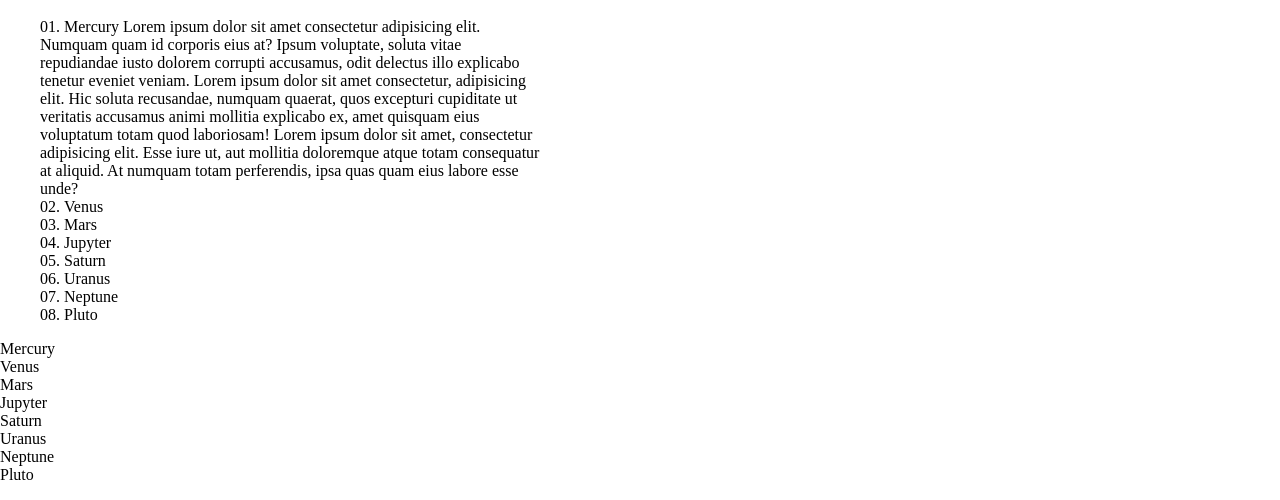
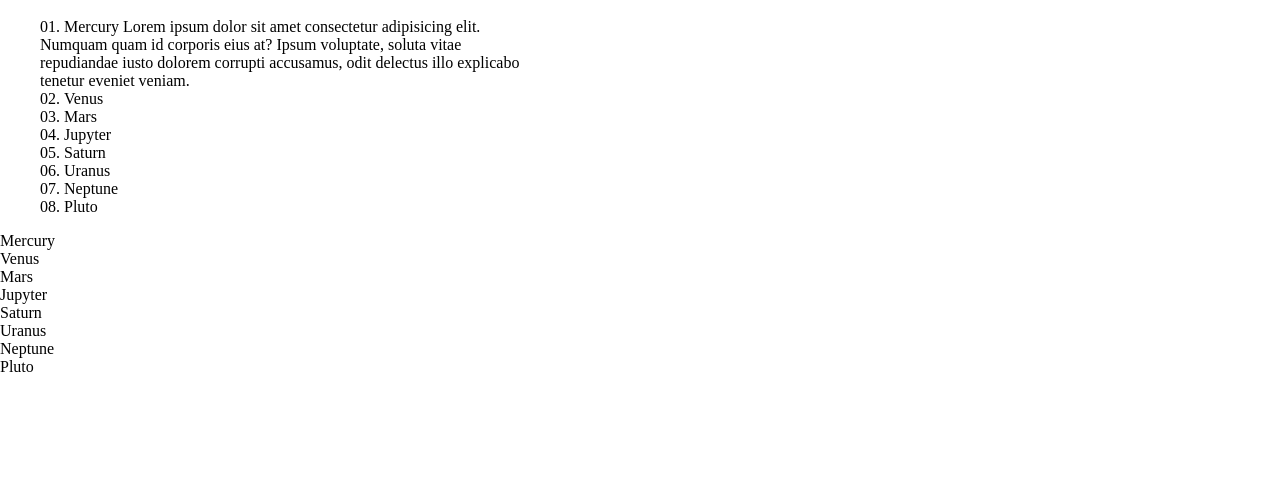
Before and after one commit to baskpann/front-end-course, a plain HTML site: page css-course/index.html in a window 1280 px wide. Shown: the part 421-921 px from the top of the page. After the commit the page ends 813 px from the top, so only its background shows below. Drawn offline with Linux system fonts and the light colour scheme.

Commit message:
update progress css-course/README.md

```diff
--- a/css-course/index.html
+++ b/css-course/index.html
@@ -25,7 +25,7 @@
         </p>
         <h1>Planets</h1>
         <ol id="ordered_list">
-            <li>Mercury Lorem ipsum dolor sit amet consectetur adipisicing elit. Numquam quam id corporis eius at? Ipsum voluptate, soluta vitae repudiandae iusto dolorem corrupti accusamus, odit delectus illo explicabo tenetur eveniet veniam. Lorem ipsum dolor sit amet consectetur, adipisicing elit. Hic soluta recusandae, numquam quaerat, quos excepturi cupiditate ut veritatis accusamus animi mollitia explicabo ex, amet quisquam eius voluptatum totam quod laboriosam! Lorem ipsum dolor sit amet, consectetur adipisicing elit. Esse iure ut, aut mollitia doloremque atque totam consequatur at aliquid. At numquam totam perferendis, ipsa quas quam eius labore esse unde?</li>
+            <li>Mercury Lorem ipsum dolor sit amet consectetur adipisicing elit. Numquam quam id corporis eius at? Ipsum voluptate, soluta vitae repudiandae iusto dolorem corrupti accusamus, odit delectus illo explicabo tenetur eveniet veniam.</li>
             <li>Venus</li>
             <li>Mars</li>
             <li>Jupyter</li>
```
Also changed, not shown: 1 other file.
